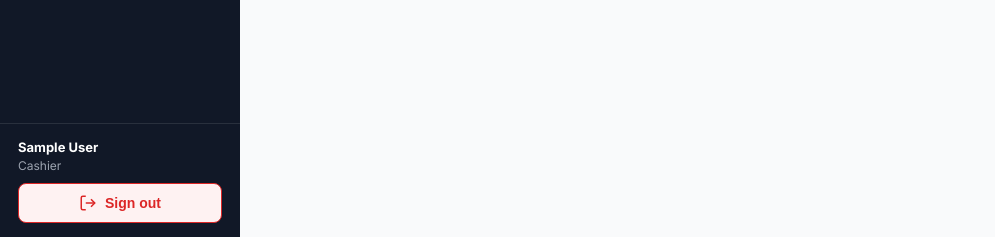
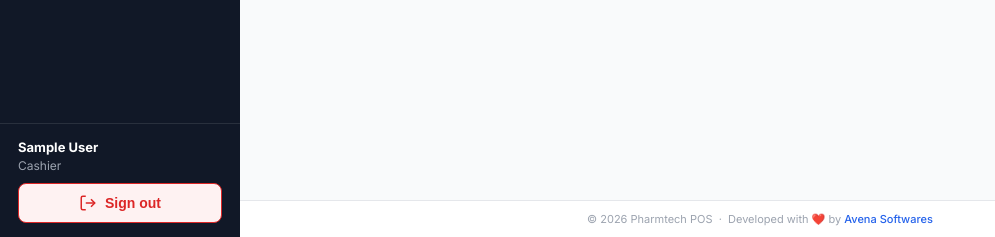
Before and after one commit to Ndolo7/Pharmtech-POS, a Django app: page /accounts/profile/ in a window 1280 px wide. Shown: the part 563-800 px from the top of the page, without its empty margins (0-995 px from the left). Run offline with Django 4.2, Linux system fonts and the light colour scheme; the visitor is signed in with stand-in values (Sample User, id 1); parts of the project's set-up code (start-up, migrations or seed data) failed here and were passed over.

Commit message:
ft: add footer

```diff
--- a/templates/base.html
+++ b/templates/base.html
@@ -37,6 +37,10 @@
       <div class="page-body">
         {% block content %}{% endblock %}
       </div>
+      <footer style="border-top:1px solid var(--gray-200);padding:10px 24px;text-align:center;font-size:11px;color:var(--gray-400);background:#fff;flex-shrink:0;">
+        &copy; {% now "Y" %} Pharmtech POS &nbsp;·&nbsp;
+        Developed with ❤️ by <a href="https://www.avenasoftware.co.ke/" target="_blank" rel="noopener" style="color:var(--primary);text-decoration:none;font-weight:500;">Avena Softwares</a>
+      </footer>
     </div>
   </div>
 
```
